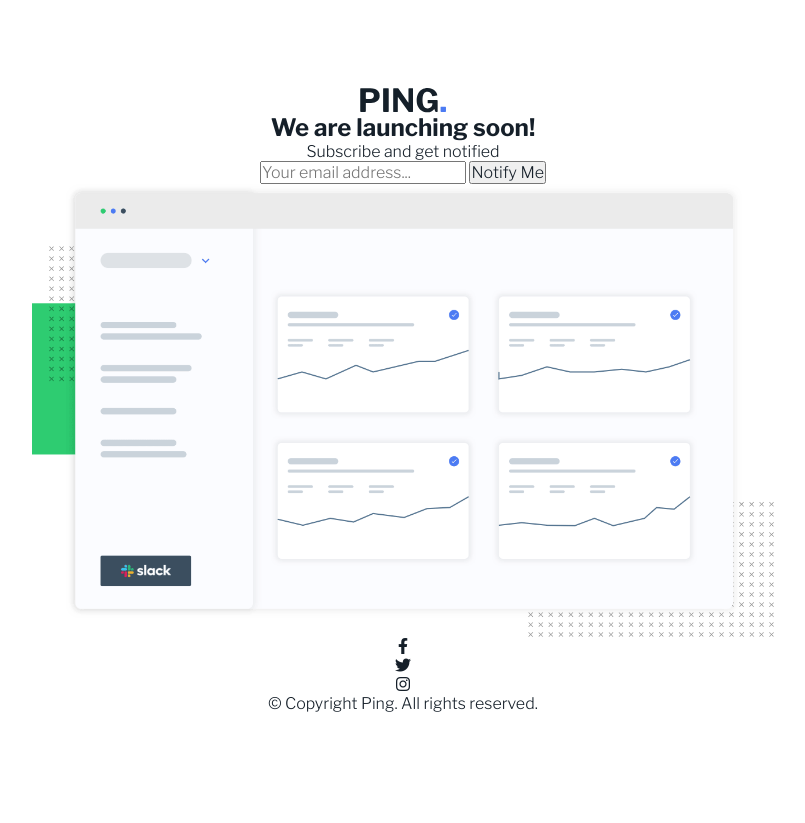
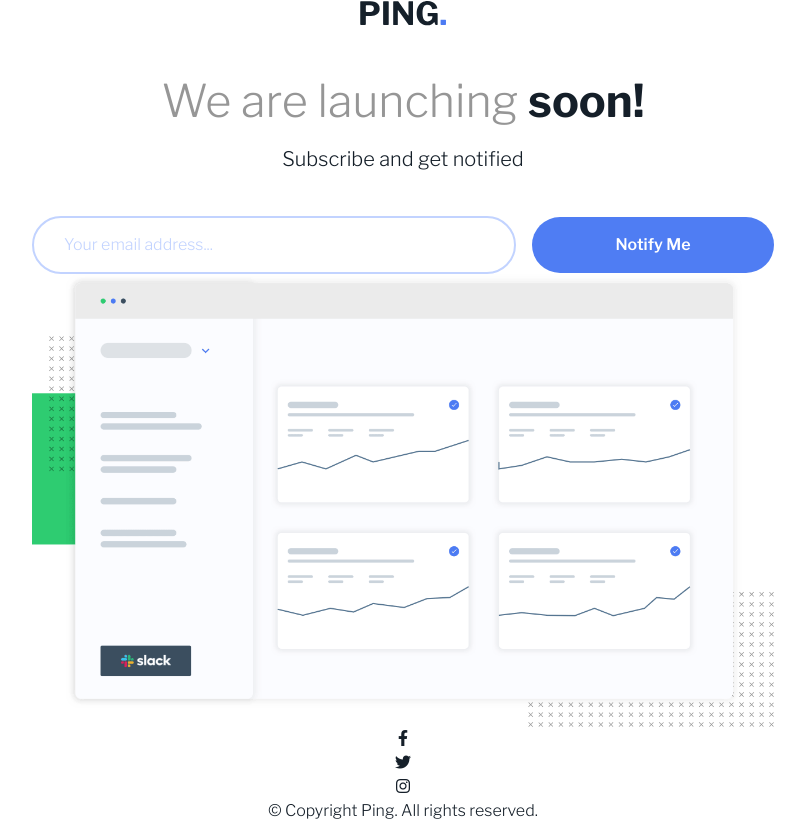
Before and after one commit to sheronimo/frontendmentor-pingcomingsoon, a plain HTML site: page index.html in a window 1280 px wide. Shown: the whole page, without its empty margins (237-1042 px from the left). Before the commit the page ends 800 px from the top, so only its background shows below. Drawn offline with nearby package versions, Linux system fonts and the light colour scheme.

Commit message:
some tweaks

```diff
--- a/index.html
+++ b/index.html
@@ -54,6 +54,7 @@
 						id="email"
 						class="email"
 						placeholder="Your email address..."
+						class="email"
 					/>
 					<input type="submit" value="Notify Me" class="btn" />
 				</form>
--- a/scss/_style.scss
+++ b/scss/_style.scss
@@ -10,6 +10,7 @@ body {
 	align-items: center;
 	justify-content: center;
 	text-align: center;
+	line-height: 1.5;
 }
 
 // Container Utility
@@ -18,3 +19,61 @@ body {
 	margin-inline: auto;
 	padding-inline: 3.5rem;
 }
+
+// Subscribe Notice
+.notice {
+	margin-top: 2.625rem;
+
+	.heading {
+		font-weight: $fw-base;
+		font-size: 2.8125rem;
+		color: $clr-neutral-500;
+		margin-bottom: 0.5rem;
+
+		.bold {
+			font-weight: $fw-bold;
+			color: $clr-primary-200;
+		}
+	}
+
+	.lead {
+		font-size: 1.25rem;
+		margin-bottom: 2.625rem;
+	}
+
+	.subscribe-form {
+		display: grid;
+		grid-template-columns: 2fr 1fr;
+		grid-gap: 1rem;
+		align-items: center;
+
+		.email {
+			border-radius: 31.25rem;
+			border: 2px solid $clr-primary-600;
+			padding: 0.9375rem 1.875rem;
+
+			&::placeholder {
+				color: $clr-primary-600;
+			}
+
+			&:focus {
+				border: 0;
+				border-color: $clr-primary-400;
+			}
+		}
+
+		.btn {
+			cursor: pointer;
+			border: none;
+			border-radius: 31.25rem;
+			padding: 1rem 3rem;
+			background-color: $clr-primary-400;
+			color: $clr-neutral-1000;
+			font-weight: $fw-btn;
+
+			&:hover {
+				background-color: hsl(224, 87%, 70%);
+			}
+		}
+	}
+}
```
Also changed, not shown: css/main.css, 1 other file.
